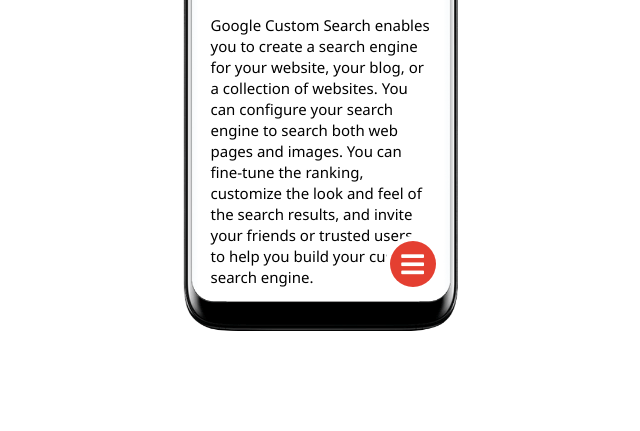
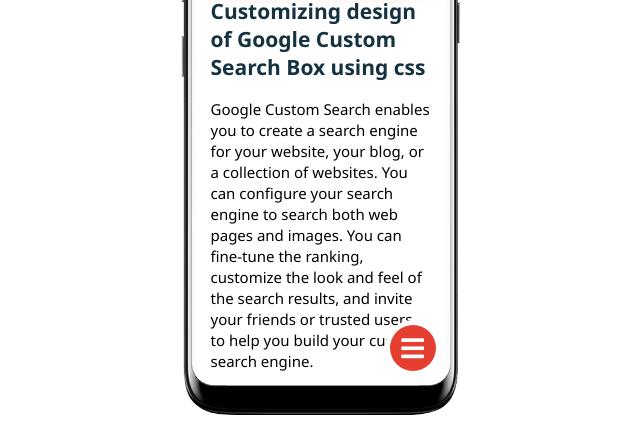
Before and after one commit to singhimalaya/navigation-drawer-interaction-design-1, a plain HTML site: page index.html in a window 1280 px wide. Shown: the part 369-800 px from the top of the page, without its empty margins (320-960 px from the left). Drawn offline with Linux system fonts and the light colour scheme.

Commit message:
Update app.css

```diff
--- a/css/app.css
+++ b/css/app.css
@@ -81,7 +81,7 @@ body
     left: 0;
     width: 279px;
     height: 600px;
-    margin: 0 auto;
+    margin: 84px auto;
     transform: translateY(-50%);
 }
 
```
